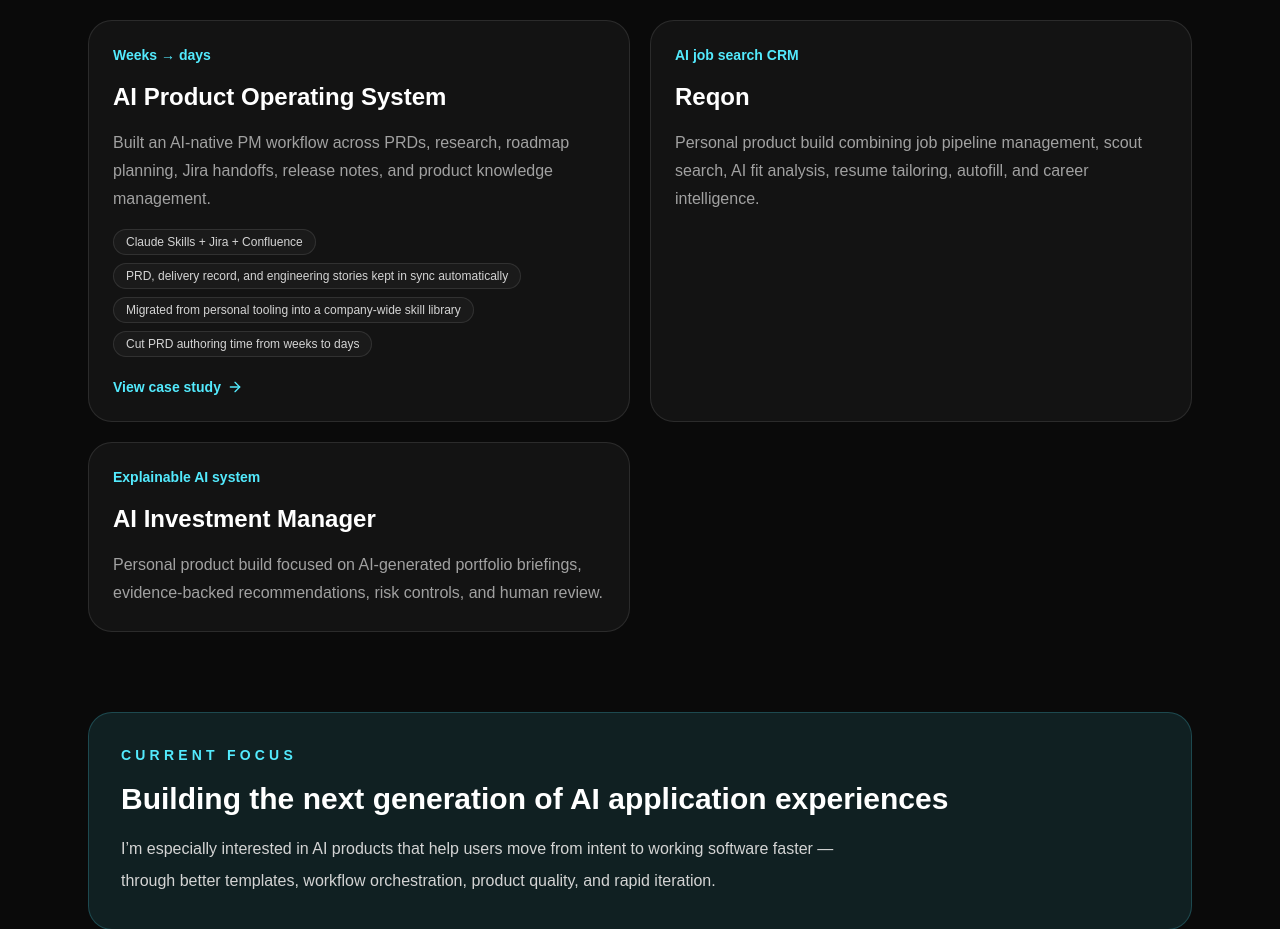
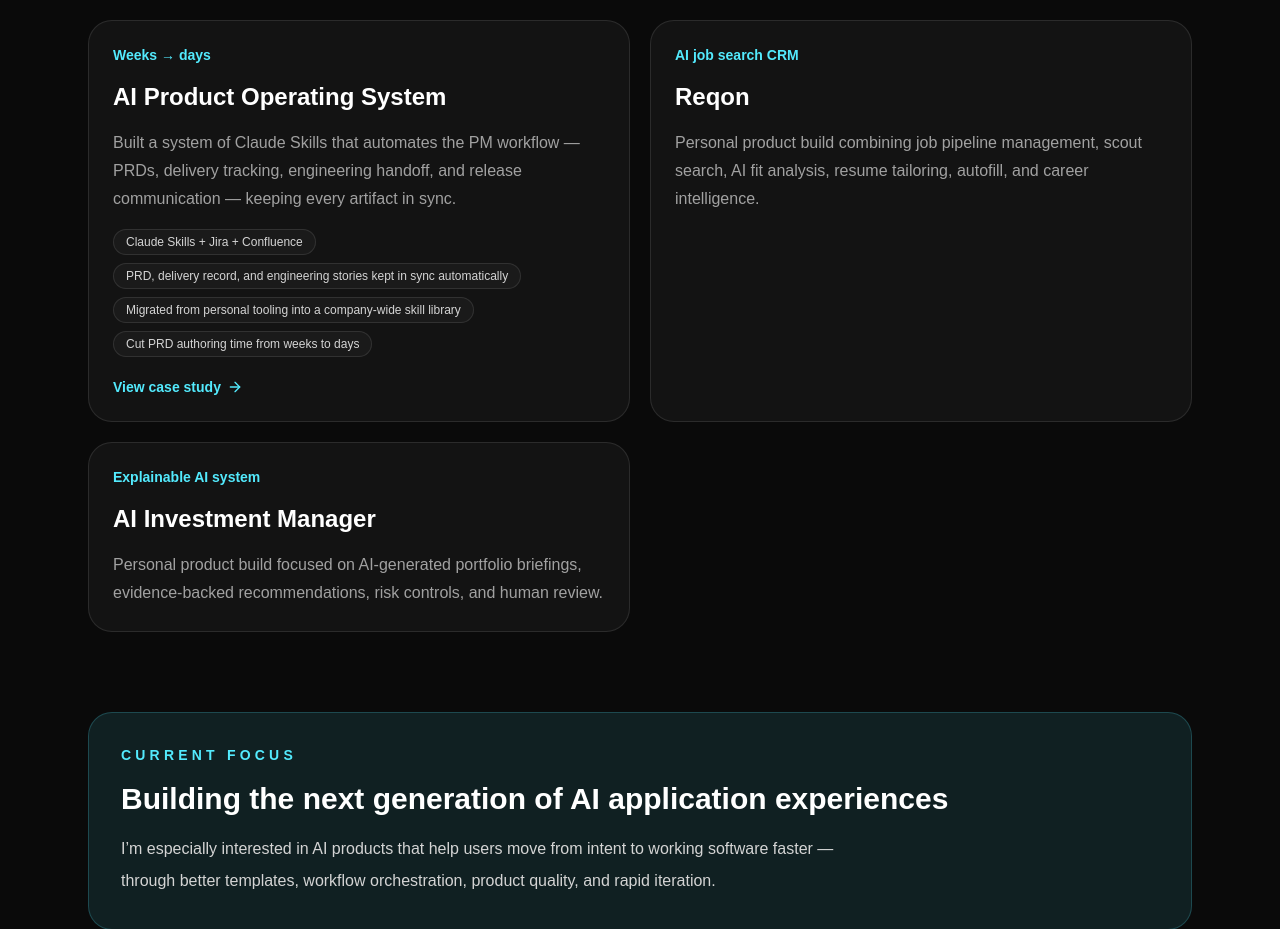
Before and after one commit to dhartung02/dustinhartung.com, a Next.js app: page / in a window 1280 px wide. Shown: the part 1084-2013 px from the top of the page. Built offline with nearby package versions, Linux system fonts and the light colour scheme.

Commit message:
Fix homepage card text to match the case study's actual scope
The prior text claimed "research" and "roadmap planning" as
already built, but the case study's own What I'd Build Next section
lists both as future work — found during the final holistic review.

```diff
--- a/src/app/page.tsx
+++ b/src/app/page.tsx
@@ -38,7 +38,7 @@ const work: WorkItem[] = [
   {
     title: "AI Product Operating System",
     tag: "Weeks → days",
-    text: "Built an AI-native PM workflow across PRDs, research, roadmap planning, Jira handoffs, release notes, and product knowledge management.",
+    text: "Built a system of Claude Skills that automates the PM workflow — PRDs, delivery tracking, engineering handoff, and release communication — keeping every artifact in sync.",
     href: "/work/ai-product-operating-system",
     highlights: [
       "Claude Skills + Jira + Confluence",
```
